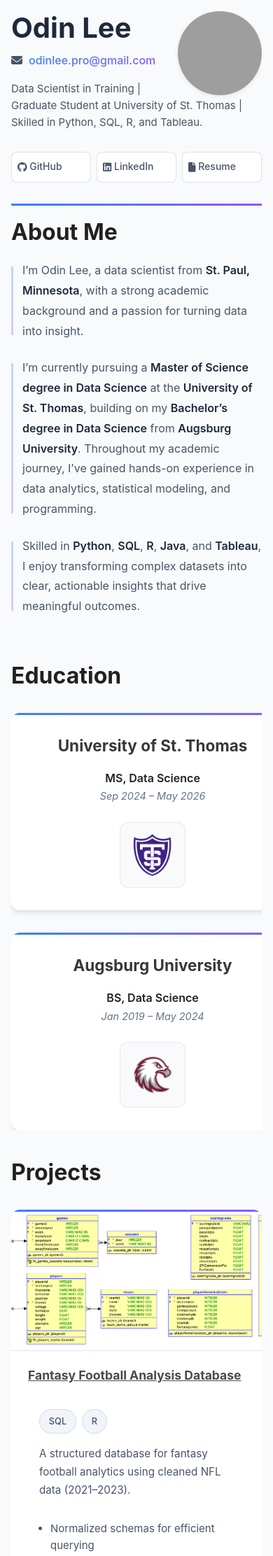
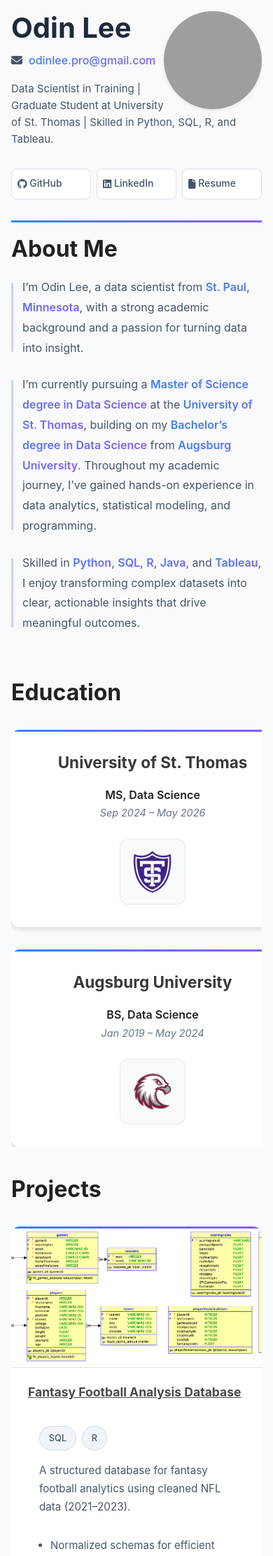
Before and after one commit to OdinLeePro/OdinLeePro.github.io, a Jekyll site: the page built from index.md, in a window 390 px wide. Shown: the top 2224 px of the page at 70% size. Built offline with Jekyll 4.4.1, drawn with Linux system fonts in a browser that asks for light colours; grey boxes are pictures that could not be loaded.

Commit message:
Add files via upload

```diff
--- a/assets/css/style.scss
+++ b/assets/css/style.scss
@@ -251,9 +251,9 @@ h1.section-title {
   font-size: 14px;                    // compact size for mobile
   padding: 8px 8px;                   // inner spacing
   white-space: nowrap;                // keep each pill on one line
-  min-height: 44px;                   // accessible touch target
   width: 100%;                        // fill the flex item completely
   box-sizing: border-box;             // include padding/border in width
+  min-height: 44px;                   // accessible touch target
 }
 
 .linkWrapperMobile .link a:hover {
@@ -266,43 +266,52 @@ h1.section-title {
 /* =============================== */
 
 .about::before {
-  content: '';
-  position: absolute;
-  top: 0;
-  left: 0;
-  right: 0;
-  height: 3px;
-  background: linear-gradient(135deg, $blue, $purple);
+  content: '';                                            // decorative top bar
+  position: absolute;                                     // position inside .about
+  top: 0; left: 0; right: 0;                              // full width across the top
+  height: 3px;                                            // bar thickness
+  background: linear-gradient(135deg, $blue, $purple);    // gradient accent
 }
 
 .about {
-  position: relative;
-  overflow: hidden;
+  position: relative;   // anchor for ::before positioning
+  overflow: hidden;     // clip any overflow past rounded edges/containers
 }
 
 .about p {
-  font-size: 1rem;
-  line-height: 1.8;
-  color: $text-color;
-  margin: 0 0 1.5rem 0;
-  padding-left: 1rem;
-  position: relative;
+  font-size: 1rem;        // base paragraph size
+  line-height: 1.8;       // comfortable reading line height
+  color: $text-color;     // body text color
+  margin: 0 0 1.5rem 0;   // space below each paragraph
+  padding-left: 1rem;     // room for the left vertical bar
+  position: relative;     // anchor for p::before
 }
 
 .about p::before {
-  content: '';
-  position: absolute;
-  left: 0;
-  top: 0.5rem;
-  width: 3px;
-  height: calc(100% - 1rem);
-  background: linear-gradient(135deg, rgba($blue, 0.3), rgba($purple, 0.3));
-  border-radius: 2px;
+  content: '';                                                                  // left-side bar per paragraph
+  position: absolute;                                                           // position relative to p
+  left: 0;                                                                      // flush to the left edge
+  top: 0.5rem;                                                                  // start slightly below top
+  width: 3px;                                                                   // bar thickness
+  height: calc(100% - 1rem);                                                    // run most of the paragraph height
+  background: linear-gradient(135deg, rgba($blue, 0.3), rgba($purple, 0.3));    // subtle gradient
+  border-radius: 2px;                                                           // soften bar ends
 }
 
 .about p strong {
-  color: $title-color;
-  font-weight: 600;
+  color: $title-color;    // stronger color for emphasis
+  font-weight: 600;       // semi-bold emphasis
+}
+
+/* upgrade to gradient text only if supported */
+@supports (-webkit-background-clip: text) or (background-clip: text) {
+  .about p strong {
+    background-image: linear-gradient(135deg, $blue, $purple);
+    -webkit-background-clip: text;
+    background-clip: text;
+    -webkit-text-fill-color: transparent;
+    color: transparent;
+  }
 }
 
 /* =================================== */
@@ -565,7 +574,7 @@ h1.section-title {
 
   .headshot {
     float: right;
-    width: 140px;
+    width: 160px;
     box-sizing: border-box;
     margin-bottom: 0px;
   }
@@ -577,7 +586,7 @@ h1.section-title {
   }
 
   .headshot {
-    width: 120px;
+    width: 140px;
   }
 
   h1.section-title {
```
